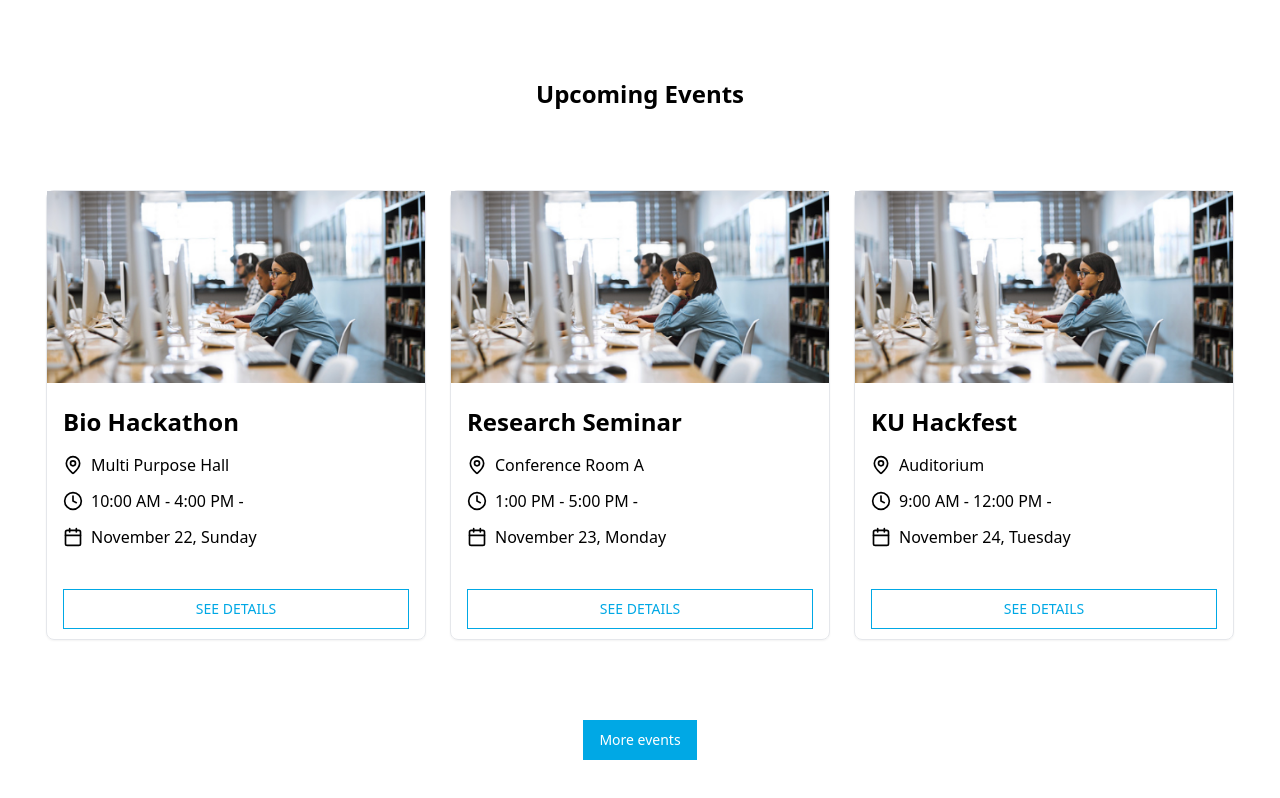
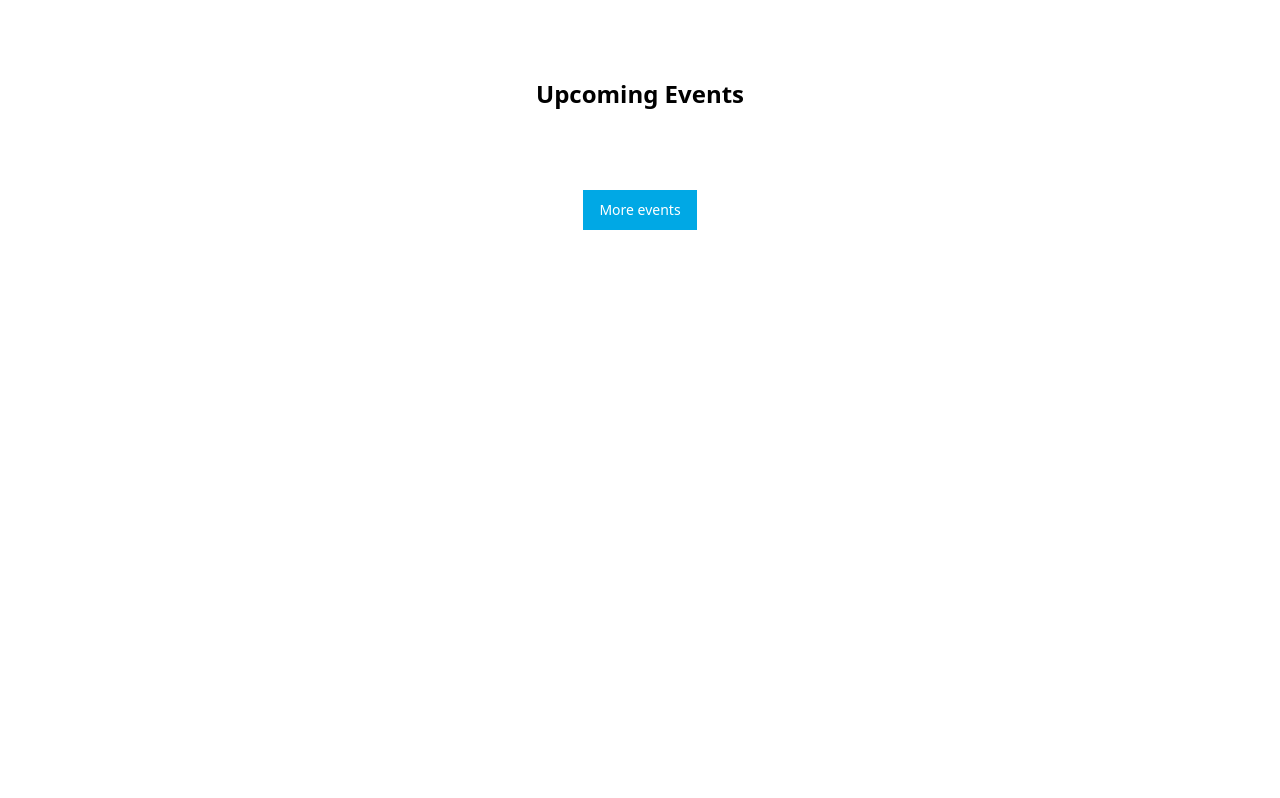
Before and after one commit to mirajspk/event-notif, a React (Vite) app in the folder frontend/: page / in a window 1280 px wide. Shown: the part 920-1718 px from the top of the page. After the commit the page ends 1230 px from the top, so only its background shows below. Built offline with nearby package versions, Linux system fonts and the light colour scheme.

Commit message:
remove static card

```diff
--- a/frontend/src/App.jsx
+++ b/frontend/src/App.jsx
@@ -35,18 +35,6 @@ export default function App() {
       <Hero />
       <div className="">
         <h2 className="text-2xl font-bold my-20 text-center">Upcoming Events</h2>
-        <div className="flex flex-wrap justify-center gap-6">
-          {eventsData.map((event, index) => (
-            <EventCard
-              key={index}
-              imageUrl={event.imageUrl}
-              title={event.title}
-              location={event.location}
-              startTime={event.startTime}a
-              date={event.date}
-            />
-          ))}
-        </div>
         <div className="flex justify-center my-20">
         <Button>More events</Button>
         </div>
```
